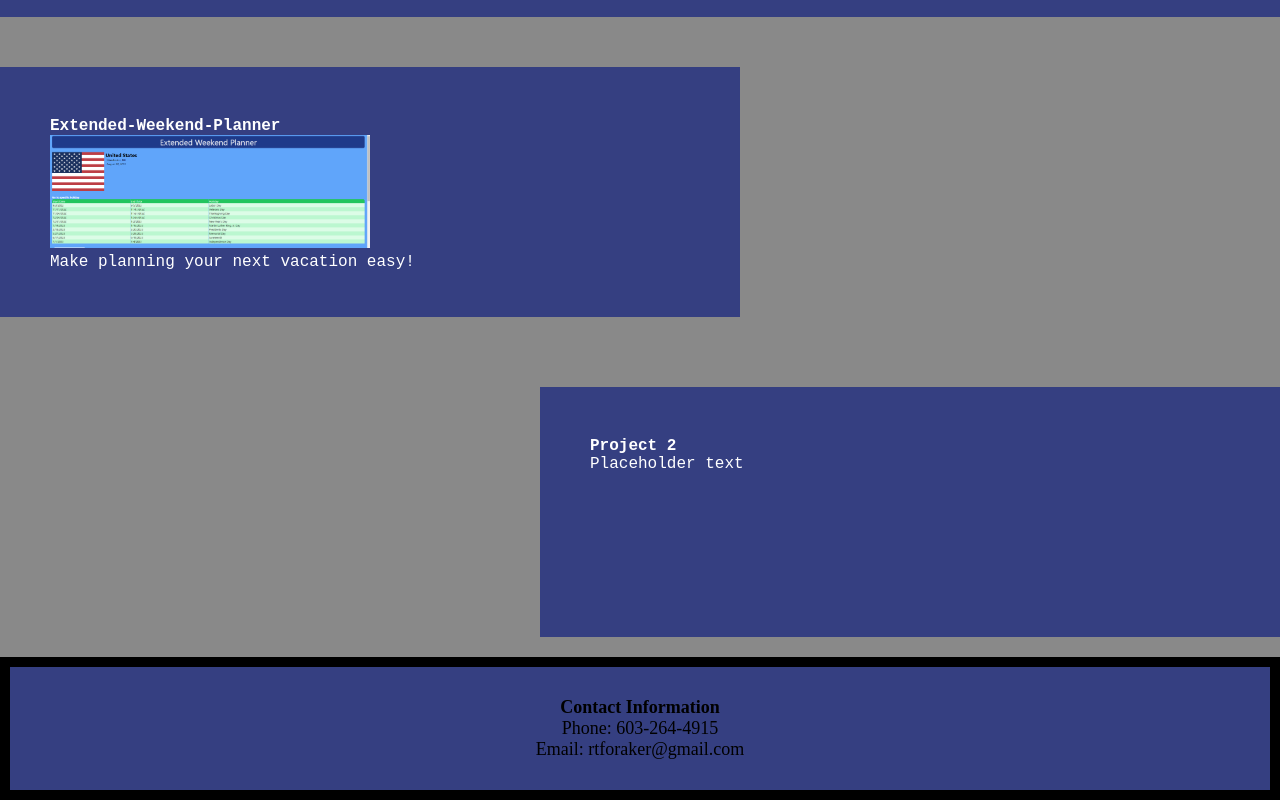
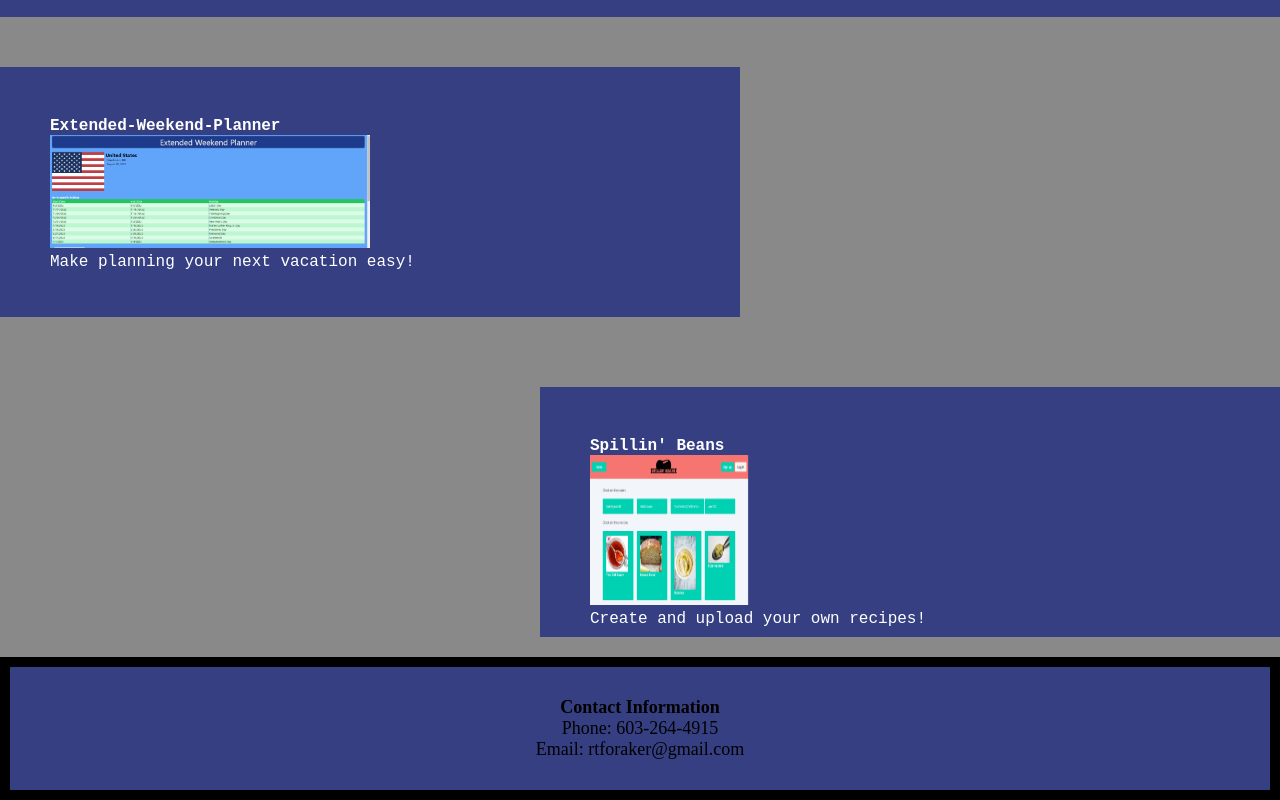
Before and after one commit to rforaker/Rob-Foraker-Portfolio, a plain HTML site: page index.html in a window 1280 px wide. Shown: the part 703-1503 px from the top of the page. Drawn offline with Linux system fonts and the light colour scheme.

Commit message:
added project 2

```diff
--- a/index.html
+++ b/index.html
@@ -7,22 +7,23 @@
     <meta name="viewport" content="width=device-width, initial-scale=1" />
     <link rel="stylesheet" type="text/css" href="./docs/assets/style.css" />
 </head>
+
 <body>
     <header>
         <h1>Rob Foraker Projects</h1>
         <nav>
-            <a href ="#About"> About me</a>
-            <a href ="#Top"> Projects</a>
-            <a href ="#Contact"> Contact Me</a>
+            <a href="#About"> About me</a>
+            <a href="#Top"> Projects</a>
+            <a href="#Contact"> Contact Me</a>
         </nav>
     </header>
     <main>
-        <article id= "About" class = "About">
+        <article id="About" class="About">
             <h2>About me</h2>
-            <img src="./docs/assets/image0 (2).jpg" width="100px"
-            <p> Hi, my name is Rob and I am currently learning HTML, CSS, Javacript, and using Git!</p>
+            <img src="./docs/assets/image0 (2).jpg" width="100px"> <p></p>Hi, my name is Rob and I am currently learning
+            HTML, CSS, Javacript, and using Git!</p>
         </article>
-        <article id="Top" class= "Top">
+        <article id="Top" class="Top">
             <h2>Connection Test Utility</h2>
             <p>A powershell solution for network connectivity testing
                 <img src="./docs/assets/PowerShell.svg">
@@ -32,15 +33,20 @@
         <article id="Left" class="Left">
             <div id="project1Div">
                 <h2>Extended-Weekend-Planner</h2>
-                <a href="https://pikaypi.github.io/extended-weekend-planner/" id="project1Link"> <img src="./docs/assets/Project1image.png" width=50% height="100%">
-                <p>Make planning your next vacation easy!</p>
+                <a href="https://pikaypi.github.io/extended-weekend-planner/" id="project1Link"> <img
+                        src="./docs/assets/Project1image.png" width=50% height="100%">
+                    <p>Make planning your next vacation easy!</p>
             </div>
 
         </article>
 
         <article id="Right" class="Right">
-            <h2>Project 2</h2>
-            <p>Placeholder text</p>
+            <div id="project1Div">
+                <h2>Spillin' Beans</h2>
+                <a href="https://github.com/derekson333/Spillin-Beans" id="project1Link"> <img
+                        src="/docs/assets/68747470733a2f2f63646e2e66696c65737461636b636f6e74656e742e636f6d2f7a734878434b7944517a32554d73544561773930.png" width=25% height="150px">
+                    <p>Create and upload your own recipes!</p>
+            </div>
 
         </article>
 
@@ -48,8 +54,8 @@
 
     <footer>
         <h3 id="Contact">Contact Information</h3>
-            <p>Phone: 603-264-4915</p>
-            <p>Email: rtforaker@gmail.com</p>
+        <p>Phone: 603-264-4915</p>
+        <p>Email: rtforaker@gmail.com</p>
     </footer>
 
 
@@ -63,4 +69,4 @@
 
 
 
-  </html>
+    </html>
```
Also changed, not shown: docs/assets/68747470733a2f2f63646e2e66696c65737461636b636f6e74656e742e636f6d2f7a734878434b7944517a32554d73544561773930.png (added).
